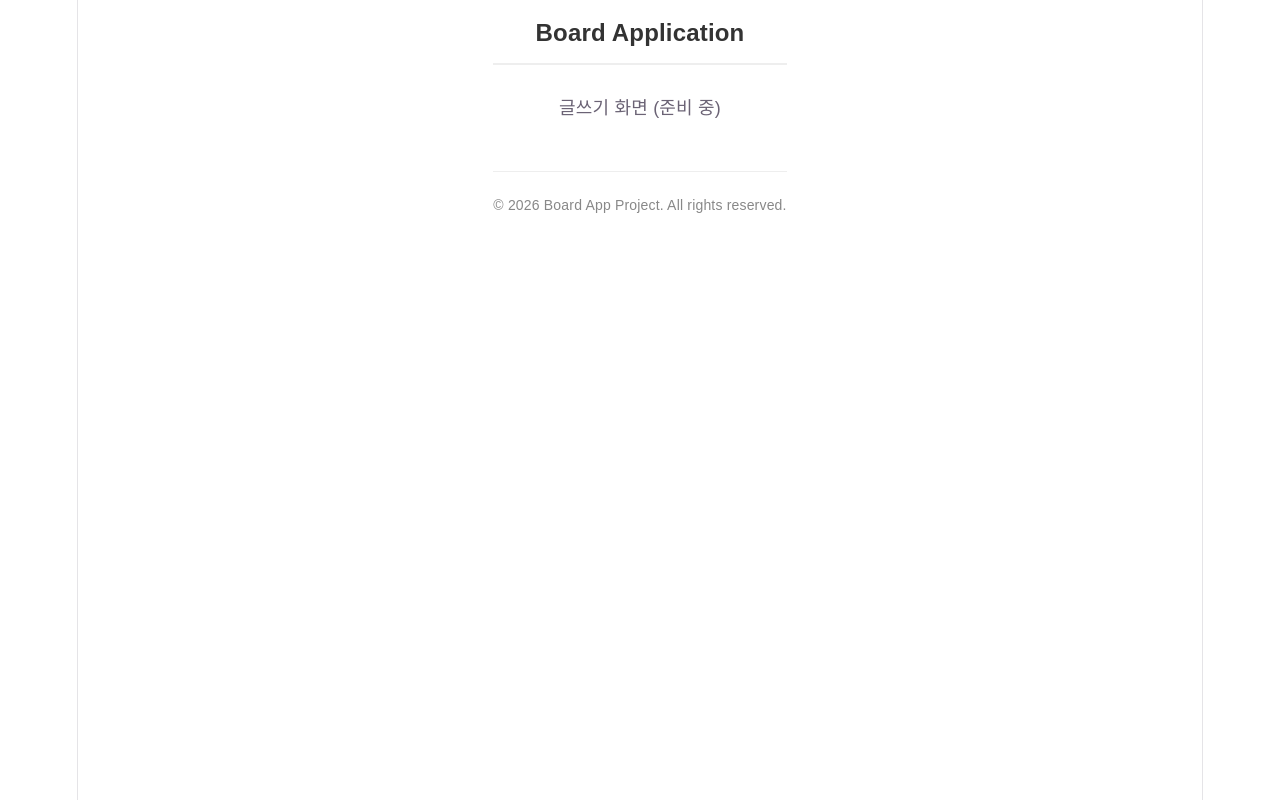
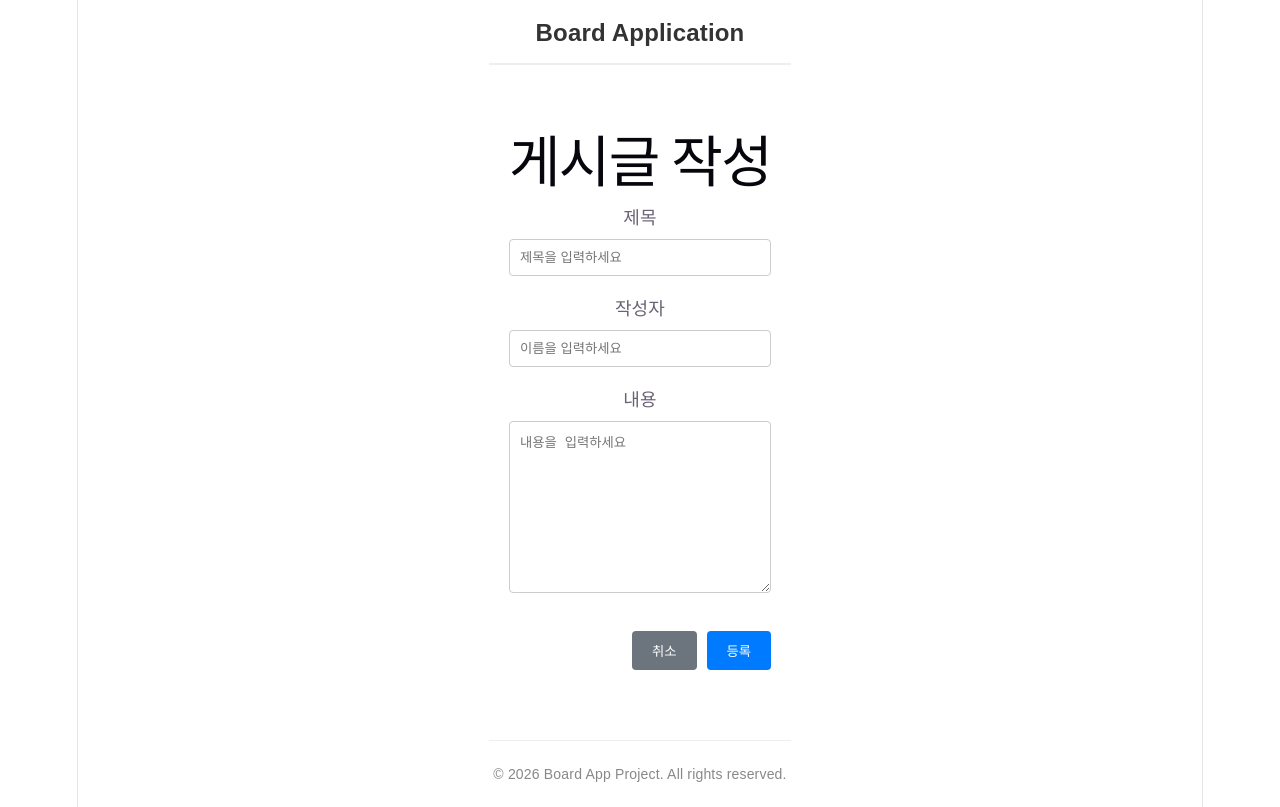
Before and after one commit to education2ckt/cloud3, a React app in the folder frontend/: page /write in a window 1280 px wide. Built offline with nearby package versions, Linux system fonts and the light colour scheme; the HTML template or start-up script is replaced by a standard one.

Commit message:
feat: implement post create, detail, update, and delete functionality

```diff
--- a/frontend/src/App.css
+++ b/frontend/src/App.css
@@ -42,45 +42,96 @@ header {
   color: white;
 }
 
-.btn-primary:hover {
-  background-color: #0056b3;
+.btn-secondary {
+  background-color: #6c757d;
+  color: white;
 }
 
-.post-table {
-  width: 100%;
-  border-collapse: collapse;
-  margin-top: 10px;
+.btn-secondary:hover {
+  background-color: #5a6268;
 }
 
-.post-table th, .post-table td {
-  border: 1px solid #ddd;
-  padding: 12px;
-  text-align: left;
+.btn-warning {
+  background-color: #ffc107;
+  color: #212529;
 }
 
-.post-table th {
-  background-color: #f8f9fa;
+.btn-danger {
+  background-color: #dc3545;
+  color: white;
+}
+
+/* Form Styles */
+.form-container {
+  background-color: #fff;
+  padding: 20px;
+}
+
+.form-group {
+  margin-bottom: 20px;
+}
+
+.form-group label {
+  display: block;
+  margin-bottom: 8px;
   font-weight: bold;
 }
 
-.post-table tr:hover {
-  background-color: #f1f1f1;
+.form-group input, .form-group textarea {
+  width: 100%;
+  padding: 10px;
+  border: 1px solid #ccc;
+  border-radius: 4px;
+  box-sizing: border-box;
 }
 
-.no-data {
-  text-align: center;
-  color: #888;
-  padding: 30px !important;
+.form-actions {
+  display: flex;
+  justify-content: flex-end;
+  gap: 10px;
+  margin-top: 30px;
 }
 
-.loading, .error {
-  text-align: center;
-  padding: 50px;
-  font-size: 18px;
+/* Detail Styles */
+.post-detail-container {
+  background-color: #fff;
+  padding: 20px;
 }
 
-.error {
-  color: red;
+.post-header {
+  border-bottom: 1px solid #eee;
+  padding-bottom: 20px;
+  margin-bottom: 20px;
+}
+
+.post-info {
+  margin-top: 10px;
+  color: #666;
+  font-size: 14px;
+}
+
+.post-info span {
+  margin-right: 20px;
+}
+
+.post-content {
+  min-height: 200px;
+  line-height: 1.6;
+  white-space: pre-wrap;
+}
+
+.post-actions {
+  display: flex;
+  justify-content: space-between;
+  align-items: center;
+  margin-top: 50px;
+  padding-top: 20px;
+  border-top: 1px solid #eee;
+}
+
+.right-actions {
+  display: flex;
+  gap: 10px;
 }
 
 footer {
--- a/frontend/src/App.jsx
+++ b/frontend/src/App.jsx
@@ -1,5 +1,7 @@
 import { BrowserRouter as Router, Routes, Route } from 'react-router-dom';
 import PostList from './components/PostList';
+import PostForm from './components/PostForm';
+import PostDetail from './components/PostDetail';
 import './App.css';
 
 function App() {
@@ -17,9 +19,9 @@ function App() {
         <main className="content">
           <Routes>
             <Route path="/" element={<PostList />} />
-            {/* 추가 라우트는 3, 4단계에서 구현 예정 */}
-            <Route path="/posts/:id" element={<div>상세 보기 화면 (준비 중)</div>} />
-            <Route path="/write" element={<div>글쓰기 화면 (준비 중)</div>} />
+            <Route path="/posts/:id" element={<PostDetail />} />
+            <Route path="/write" element={<PostForm />} />
+            <Route path="/edit/:id" element={<PostForm />} />
           </Routes>
         </main>
 
--- /dev/null
+++ b/frontend/src/components/PostDetail.jsx
@@ -0,0 +1,71 @@
+import { useState, useEffect } from 'react';
+import { useParams, useNavigate, Link } from 'react-router-dom';
+import { getPostById, deletePost } from '../api/postApi';
+
+const PostDetail = () => {
+    const { id } = useParams();
+    const navigate = useNavigate();
+    const [post, setPost] = useState(null);
+    const [loading, setLoading] = useState(true);
+    const [error, setError] = useState(null);
+
+    useEffect(() => {
+        fetchPost();
+    }, [id]);
+
+    const fetchPost = async () => {
+        try {
+            setLoading(true);
+            const response = await getPostById(id);
+            setPost(response.data);
+            setLoading(false);
+        } catch (err) {
+            console.error('Error fetching post detail:', err);
+            setError('게시글을 찾을 수 없습니다.');
+            setLoading(false);
+        }
+    };
+
+    const handleDelete = async () => {
+        if (window.confirm('정말 삭제하시겠습니까?')) {
+            try {
+                await deletePost(id);
+                alert('게시글이 삭제되었습니다.');
+                navigate('/');
+            } catch (error) {
+                console.error('Error deleting post:', error);
+                alert('게시글 삭제에 실패했습니다.');
+            }
+        }
+    };
+
+    if (loading) return <div className="loading">로딩 중...</div>;
+    if (error) return <div className="error">{error}</div>;
+    if (!post) return null;
+
+    return (
+        <div className="post-detail-container">
+            <div className="post-header">
+                <h1>{post.title}</h1>
+                <div className="post-info">
+                    <span>작성자: {post.author}</span>
+                    <span>작성일: {post.createdAt}</span>
+                </div>
+            </div>
+            <div className="post-content">
+                {post.content.split('\n').map((line, index) => (
+                    <p key={index}>{line}</p>
+                ))}
+            </div>
+            <div className="post-actions">
+                <Link to="/" className="btn btn-secondary">목록으로</Link>
+                <div className="right-actions">
+                    <Link to={`/edit/${id}`} className="btn btn-warning">수정</Link>
+                    <button className="btn btn-danger" onClick={handleDelete}>삭제</button>
+                </div>
+            </div>
+        </div>
+    );
+};
+
+export default PostDetail;
--- /dev/null
+++ b/frontend/src/components/PostForm.jsx
@@ -0,0 +1,113 @@
+import { useState, useEffect } from 'react';
+import { useNavigate, useParams } from 'react-router-dom';
+import { createPost, getPostById, updatePost } from '../api/postApi';
+
+const PostForm = () => {
+    const { id } = useParams();
+    const navigate = useNavigate();
+    const isEditMode = !!id;
+
+    const [post, setPost] = useState({
+        title: '',
+        author: '',
+        content: ''
+    });
+
+    useEffect(() => {
+        if (isEditMode) {
+            fetchPost();
+        }
+    }, [id]);
+
+    const fetchPost = async () => {
+        try {
+            const response = await getPostById(id);
+            const { title, author, content } = response.data;
+            setPost({ title, author, content });
+        } catch (error) {
+            console.error('Error fetching post for edit:', error);
+            alert('게시글 정보를 불러오는 데 실패했습니다.');
+            navigate('/');
+        }
+    };
+
+    const handleChange = (e) => {
+        const { name, value } = e.target;
+        setPost({
+            ...post,
+            [name]: value
+        });
+    };
+
+    const handleSubmit = async (e) => {
+        e.preventDefault();
+
+        if (!post.title || (!isEditMode && !post.author) || !post.content) {
+            alert('모든 필드를 입력해주세요.');
+            return;
+        }
+
+        try {
+            if (isEditMode) {
+                await updatePost(id, { title: post.title, content: post.content });
+                alert('게시글이 수정되었습니다.');
+                navigate(`/posts/${id}`);
+            } else {
+                await createPost(post);
+                alert('게시글이 등록되었습니다.');
+                navigate('/');
+            }
+        } catch (error) {
+            console.error('Error saving post:', error);
+            alert('게시글 저장에 실패했습니다.');
+        }
+    };
+
+    return (
+        <div className="form-container">
+            <h1>{isEditMode ? '게시글 수정' : '게시글 작성'}</h1>
+            <form onSubmit={handleSubmit}>
+                <div className="form-group">
+                    <label htmlFor="title">제목</label>
+                    <input
+                        type="text"
+                        id="title"
+                        name="title"
+                        value={post.title}
+                        onChange={handleChange}
+                        placeholder="제목을 입력하세요"
+                    />
+                </div>
+                <div className="form-group">
+                    <label htmlFor="author">작성자</label>
+                    <input
+                        type="text"
+                        id="author"
+                        name="author"
+                        value={post.author}
+                        onChange={handleChange}
+                        placeholder="이름을 입력하세요"
+                        disabled={isEditMode}
+                    />
+                </div>
+                <div className="form-group">
+                    <label htmlFor="content">내용</label>
+                    <textarea
+                        id="content"
+                        name="content"
+                        value={post.content}
+                        onChange={handleChange}
+                        rows="10"
+                        placeholder="내용을 입력하세요"
+                    ></textarea>
+                </div>
+                <div className="form-actions">
+                    <button type="button" className="btn btn-secondary" onClick={() => navigate(-1)}>취소</button>
+                    <button type="submit" className="btn btn-primary">{isEditMode ? '수정 완료' : '등록'}</button>
+                </div>
+            </form>
+        </div>
+    );
+};
+
+export default PostForm;
```
